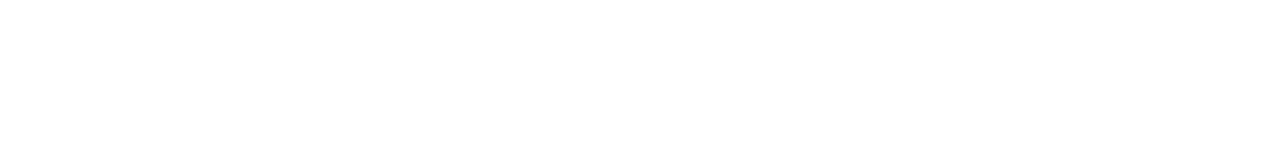
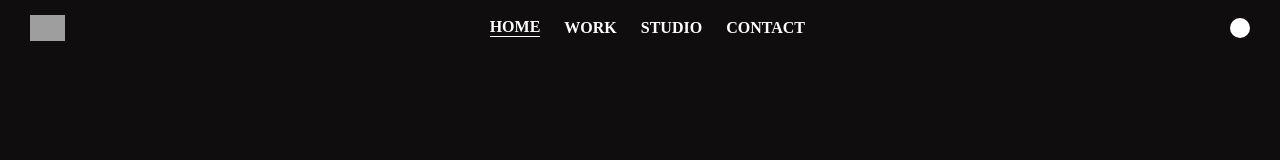
Before and after one commit to Iamritwik783/duo-studio, a plain HTML site: page index.html in a window 1280 px wide. Drawn offline with Linux system fonts and the light colour scheme; grey boxes are pictures that could not be loaded.

Commit message:
navbar added

```diff
--- a/index.html
+++ b/index.html
@@ -3,9 +3,26 @@
 <head>
     <meta charset="UTF-8">
     <meta name="viewport" content="width=device-width, initial-scale=1.0">
-    <title>Document</title>
+    <title>Duo Studio</title>
+    <link rel="stylesheet" href="style.css">
 </head>
 <body>
-
+    <div class="main">
+        <div class="page1">
+            <div id="nav">
+                <img src="https://d33wubrfki0l68.cloudfront.net/439bf938233c24af021ffe6d206cd42f546e1143/ff4ed/assets/logo.svg" alt="">
+                <div id="nav-part2">
+                    <h4>Home</h4>
+                    <h4>Work</h4>
+                    <h4>studio</h4>
+                    <h4>contact</h4>
+                </div>
+                <div id="nav-part3">
+                    <div id="circle"></div>
+                </div>
+            </div>
+        </div>
+    </div>
+    <script src="sript.js"></script>
 </body>
 </html>
--- a/style.css
+++ b/style.css
@@ -8,4 +8,52 @@
 html, body{
     height: 100%;
     width: 100%;
+    color: #fff;
 }
+
+.main{
+    background-color: #0F0D0D;
+}
+
+.page1{
+    height: 100vh;
+    width: 100%;
+}
+
+#nav{
+    height: 55px;
+    width: 100%;
+    /* background-color: red; */
+    display: flex;
+    align-items: center;
+    justify-content: space-between;
+    padding: 0 30px;
+}
+
+#nav img{
+    height: 26px;
+}
+
+#nav-part2{
+    display: flex;
+    align-items: center;
+    justify-content: center;
+    gap: 24px;
+    text-transform: uppercase;
+}
+
+#circle{
+    height: 20px;
+    width: 20px;
+    border-radius: 50%;
+    background-color: white;
+}
+
+#nav{
+    font-style: 12px;
+    font-weight: 500;
+}
+
+#nav h4:nth-child(1){
+    border-bottom: 1.5px solid;
+}
```
